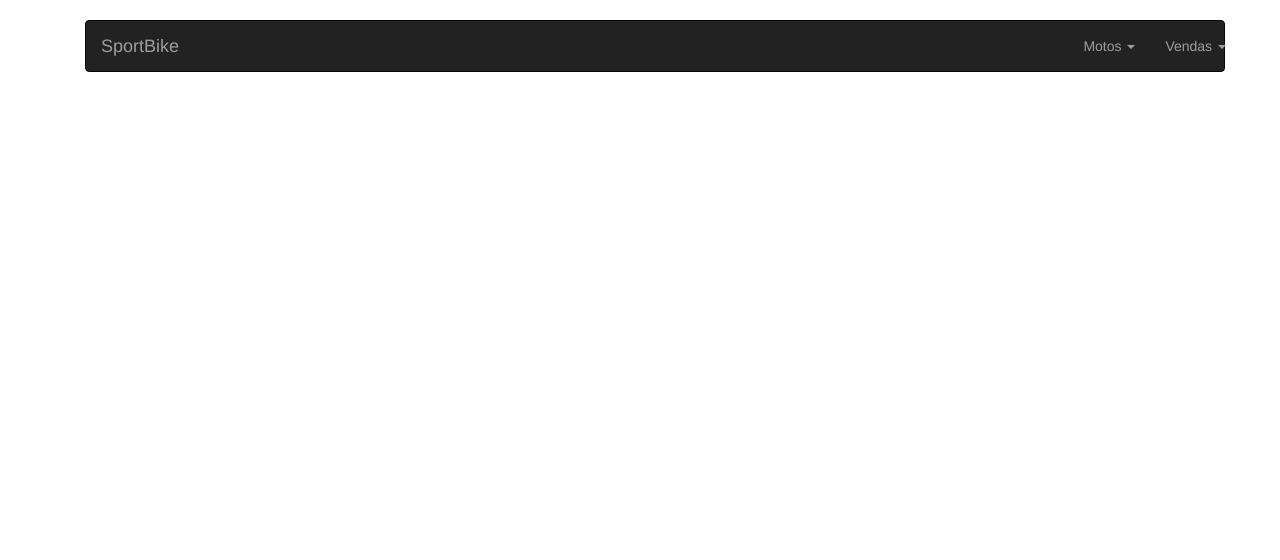
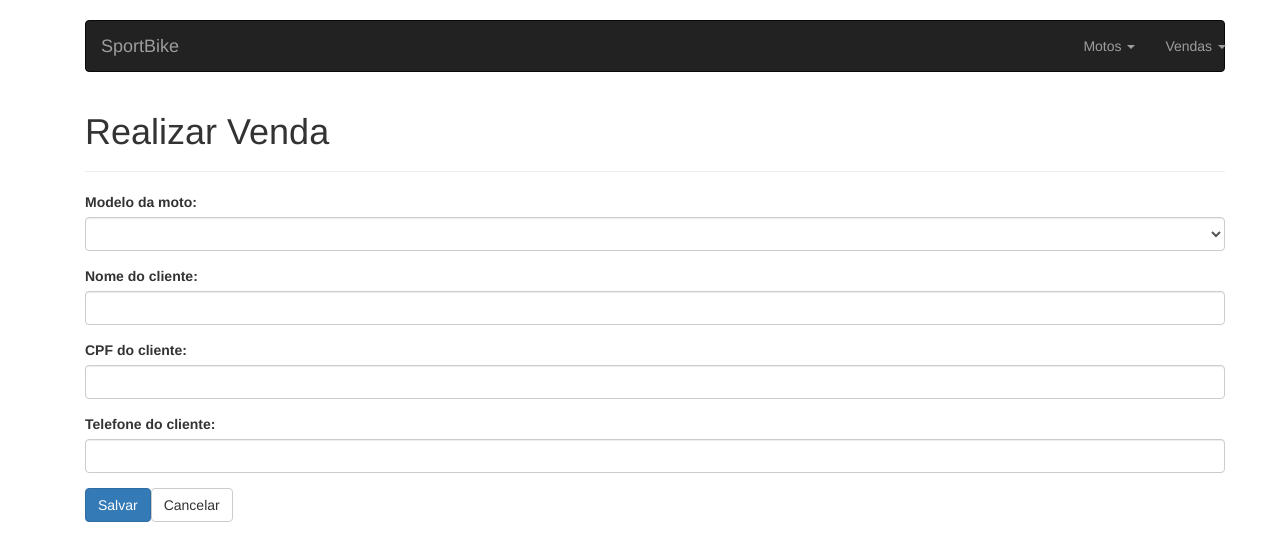
Before and after one commit to pepsibattaglino/SportBike, an Angular app: page /edicao-vendas/1 in a window 1280 px wide. Before the commit this address led to /. Shown: the top 560 px of the page. Built offline with nearby package versions, Linux system fonts and the light colour scheme.

Commit message:
Cruds terminados

```diff
--- a/src/app/app.module.ts
+++ b/src/app/app.module.ts
@@ -19,7 +19,8 @@ const routes: Routes = [
   { path: 'relatorio-vendas', component: TabVendaComponent},
   { path: 'cadastro-motos', component: FormCadMotoComponent },
   { path: 'cadastro-vendas', component: FormCadVendaComponent},
-  { path: 'edicao-motos/:cod', component: FormCadMotoComponent }
+  { path: 'edicao-motos/:cod', component: FormCadMotoComponent },
+  { path: 'edicao-vendas/:cod', component: FormCadVendaComponent }
 ];
 
 @NgModule({
--- a/src/app/form-cad-moto/form-cad-moto.component.ts
+++ b/src/app/form-cad-moto/form-cad-moto.component.ts
@@ -1,6 +1,7 @@
 import { Component, OnInit } from '@angular/core';
 import { Moto } from "../moto";
 import { MotoService } from "../moto.service";
+import { Router, ActivatedRoute } from "@angular/router";
 
 @Component({
   selector: 'app-form-cad-moto',
@@ -10,17 +11,27 @@ import { MotoService } from "../moto.service";
 export class FormCadMotoComponent implements OnInit {
   titulo = "Cadastrar Moto";
   moto: Moto;
+  codigo: number;
 
-  constructor(private service:MotoService) { }
+  constructor(private service:MotoService, private router:Router, private rota:ActivatedRoute) { }
 
   ngOnInit() {
-    this.moto = new Moto();
+    this.codigo = this.rota.snapshot.params['cod'];
+    if (isNaN(this.codigo)) {
+      this.moto = new Moto();
+    } else {
+      this.moto = Object.assign({}, this.service.getMotoPorCodigo(this.codigo));
+    }
   }
 
   salvarMoto(){
-    this.service.addMoto(this.moto);
-    this.limpar();
-    // this.router.navigate(['/tabela']);
+    if (isNaN(this.codigo)) {
+      this.service.addMoto(this.moto);
+      this.limpar();
+    } else {
+      this.service.updateMoto(this.codigo, this.moto);
+    }
+    this.router.navigate(['/relatorio-motos']);
   }
 
   limpar(){
--- a/src/app/form-cad-venda/form-cad-venda.component.ts
+++ b/src/app/form-cad-venda/form-cad-venda.component.ts
@@ -3,6 +3,7 @@ import { Venda } from "../venda";
 import { VendaService } from "../venda.service";
 import { Moto } from "../moto";
 import { MotoService } from "../moto.service";
+import { Router, ActivatedRoute } from "@angular/router";
 
 @Component({
   selector: 'app-form-cad-venda',
@@ -12,17 +13,31 @@ import { MotoService } from "../moto.service";
 export class FormCadVendaComponent implements OnInit {
   titulo = "Realizar Venda";
   venda: Venda;
+  codigo: number;
   motos: Moto[]=[];
 
-  constructor(private motoService:MotoService, private vendaService:VendaService) { }
+  constructor(private motoService:MotoService, private vendaService:VendaService, private router:Router, private rota:ActivatedRoute) { }
 
   ngOnInit() {
+    this.codigo = this.rota.snapshot.params['cod'];
+    if (isNaN(this.codigo)) {
+      this.venda = new Venda()
+      this.motos = this.motoService.getMotos();
+    } else {
+      this.venda = Object.assign({}, this.vendaService.getVendaPorCodigo(this.codigo));
+    }
+
     this.inicializarVenda();
   }
 
   salvarVenda(){
-    this.vendaService.addVenda(this.venda);
-    this.inicializarVenda();
+    if (isNaN(this.codigo)) {
+      this.vendaService.addVenda(this.venda);
+      this.inicializarVenda();
+    } else {
+      this.vendaService.updateVenda(this.codigo, this.venda);
+    }
+    this.router.navigate(['/relatorio-vendas']);
   }
 
   inicializarVenda(){
--- a/src/app/tab-moto/tab-moto.component.ts
+++ b/src/app/tab-moto/tab-moto.component.ts
@@ -17,4 +17,8 @@ export class TabMotoComponent implements OnInit {
     this.motos = this.service.getMotos();
   }
 
+  remover(moto: Moto){
+    this.service.removeMotos(moto);
+  }
+
 }
--- a/src/app/tab-venda/tab-venda.component.html
+++ b/src/app/tab-venda/tab-venda.component.html
@@ -9,6 +9,8 @@
         <th>Nome do cliente:</th>
         <th>CPF do cliente:</th>
         <th>Telefone do cliente</th>
+        <th>Editar</th>
+        <th>Excluir</th>
       </tr>
     </thead>
     <tbody>
@@ -18,6 +20,16 @@
         <td>{{venda.nomeCliente}}</td>
         <td>{{venda.cpfCliente}}</td>
         <td>{{venda.telefoneCliente}}</td>
+        <td>
+            <button class="btn btn-info btn-sm" data-title="Edit" [routerLink]="['/edicao-vendas', venda.codigo]">
+              <span class="glyphicon glyphicon-edit"></span>
+            </button>
+          </td>
+          <td>
+            <button class="btn btn-danger btn-sm" data-title="Delete" routerLink="/relatorio-vendas" (click)="remover(venda)">
+              <span class="glyphicon glyphicon-trash"></span>
+            </button>
+          </td>
       </tr>
     </tbody>
   </table>
--- a/src/app/tab-venda/tab-venda.component.ts
+++ b/src/app/tab-venda/tab-venda.component.ts
@@ -17,4 +17,8 @@ export class TabVendaComponent implements OnInit {
       this.vendas = this.service.getVendas();
     }
 
+    remover(venda: Venda){
+      this.service.removeVenda(venda);
+    }
+
 }
```
